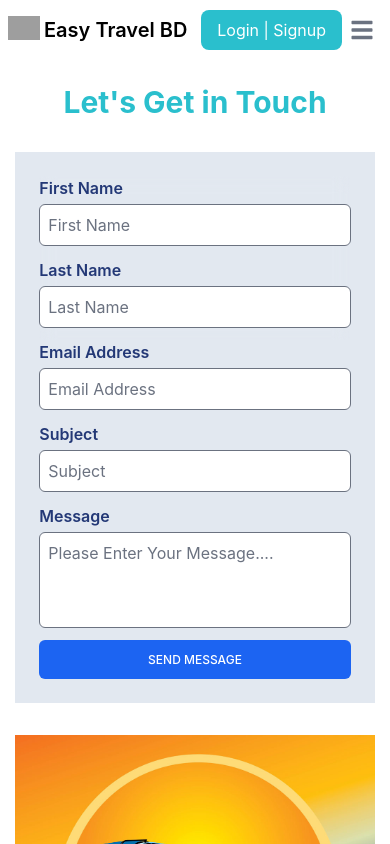
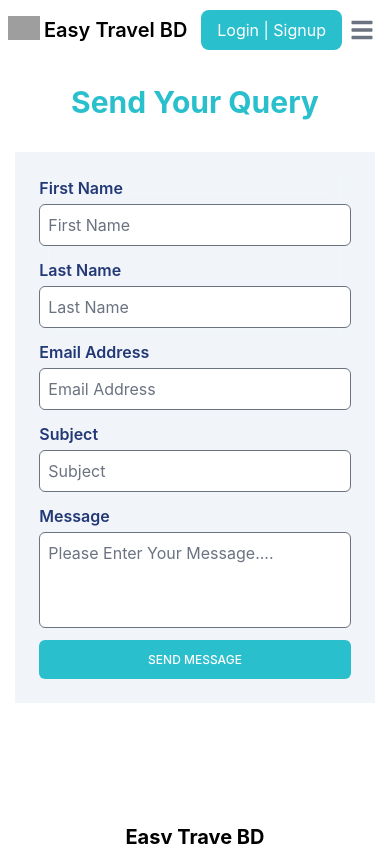
Before and after one commit to nuruzaman-milon/easy-travel-bd-client, a React (Create React App) app: page /query in a window 390 px wide. Shown: the top 844 px of the page. Built offline with nearby package versions, Linux system fonts and the light colour scheme; grey boxes are pictures that could not be loaded.

Commit message:
query page add

```diff
--- a/src/pages/Query/Query.js
+++ b/src/pages/Query/Query.js
@@ -28,29 +28,30 @@ const Query = () => {
     };
     return (
         <div className='py-6 md:px-16 '>
-            <h1 className='text-center font-bold text-primary text-3xl'>Let's Get in Touch</h1>
+            <h1 className='text-center font-bold text-primary text-3xl'>Send Your Query</h1>
             <div className='grid md:grid-cols-2 w-[96%] mx-auto'>
 
                 <div className='order-last md:order-first w-[96%] md:w-full mx-auto md:my-8'>
-                    <img className='h-full md:rounded-l-md' src={img} alt="" />
+                    {/* <img className='h-full hidden md:block md:rounded-l-md' src={img} alt="" /> */}
+                    <img className='h-full hidden md:block md:rounded-l-md' src='https://en.motofocus.eu/wp-content/uploads/2021/12/ZF_Bus_Connect-1536x768.jpg' alt="" />
                 </div>
 
                 <form ref={form} onSubmit={sendEmail}
 
-                    className='bg-slate-200 w-[96%] md:w-full mx-auto p-6 md:rounded-r-md my-8'>
+                    className='bg-slate-100 w-[96%] md:w-full mx-auto p-6 md:rounded-r-md my-8'>
                     <div>
                         <div className='backdrop-blur grid md:grid-cols-2 md:gap-3'>
                             <div>
                                 <label for="small-input" className="block mb-1 text-blue-900 font-semibold">First Name</label>
                                 <input
                                     name="first_name"
-                                    type="text" id="small-input" className="block w-full rounded-md mb-3 p-2 text-gray-900 border dark:bg-slate-400 dark:text-white outline-0" placeholder='First Name' required />
+                                    type="text" id="small-input" className="block w-full rounded-md mb-3 p-2 text-gray-900 border dark:bg-slate-400 focus:border-primary dark:text-white outline-0" placeholder='First Name' required />
                             </div>
                             <div>
                                 <label for="small-input" className="block mb-1 text-blue-900 font-semibold">Last Name</label>
                                 <input
                                     name="last_name"
-                                    type="text" id="small-input" className="block w-full rounded-md mb-3 p-2 text-gray-900 border dark:bg-slate-400 dark:text-white outline-0" placeholder='Last Name' />
+                                    type="text" id="small-input" className="block w-full rounded-md mb-3 p-2 text-gray-900 border dark:bg-slate-400 focus:border-primary dark:text-white outline-0" placeholder='Last Name' />
                             </div>
                         </div>
 
@@ -58,14 +59,14 @@ const Query = () => {
                             <label for="small-input" className="block mb-1 text-blue-900 font-semibold">Email Address</label>
                             <input
                                 name="user_email"
-                                type="email" id="small-input" className="block w-full rounded-md mb-3 p-2 text-gray-900 border dark:bg-slate-400 dark:text-white outline-0" placeholder='Email Address' required />
+                                type="email" id="small-input" className="block w-full rounded-md mb-3 p-2 text-gray-900 border dark:bg-slate-400 dark:text-white focus:border-primary outline-0" placeholder='Email Address' required />
                         </div>
 
                         <div>
                             <label for="small-input" className="block mb-1 text-blue-900 font-semibold">Subject</label>
                             <input
                                 name="subject"
-                                type="text" id="small-input" className="block w-full rounded-md mb-3 p-2 text-gray-900 border dark:bg-slate-400 dark:text-white outline-0" placeholder='Subject' required />
+                                type="text" id="small-input" className="block w-full rounded-md mb-3 p-2 text-gray-900 border dark:bg-slate-400 dark:text-white focus:border-primary outline-0" placeholder='Subject' required />
                         </div>
 
                         <div>
@@ -77,7 +78,7 @@ const Query = () => {
                         </div>
                     </div>
 
-                    <button type="submit" className="w-full inline-block px-2 py-3 bg-blue-600 text-white font-medium text-xs leading-tight uppercase rounded-md hover:bg-blue-700 hover:shadow-lg focus:bg-blue-700 focus:shadow-lg focus:outline-none focus:ring-0 active:bg-blue-800 active:shadow-lg transition duration-150 ease-in-out">SEND MESSAGE
+                    <button type="submit" className="w-full inline-block px-2 py-3 bg-primary text-white font-medium text-xs leading-tight uppercase rounded-md hover:bg-[#0bb0bf] hover:shadow-lg duration-300 ease-in focus:bg-primary focus:shadow-lg focus:outline-none focus:ring-0 active:bg-primary active:shadow-lg transition">SEND MESSAGE
                     </button>
                 </form>
             </div >
```
